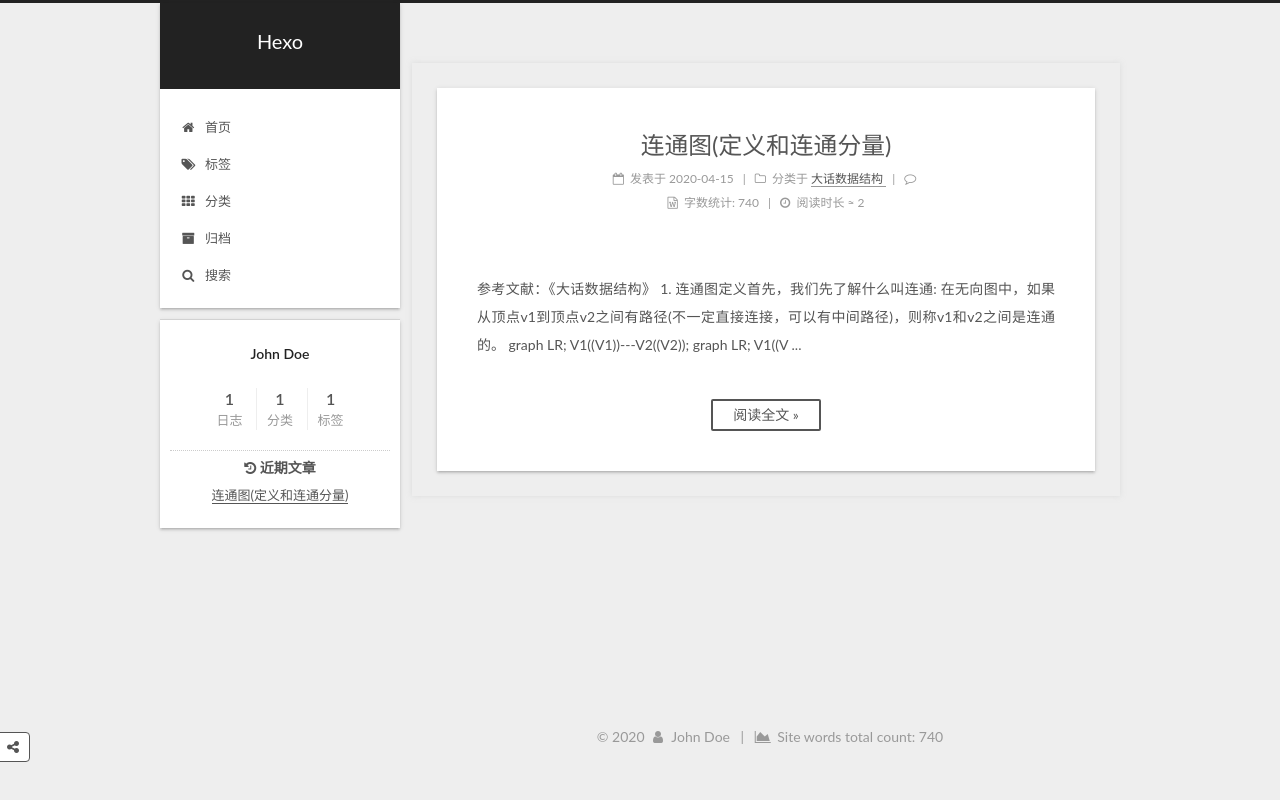
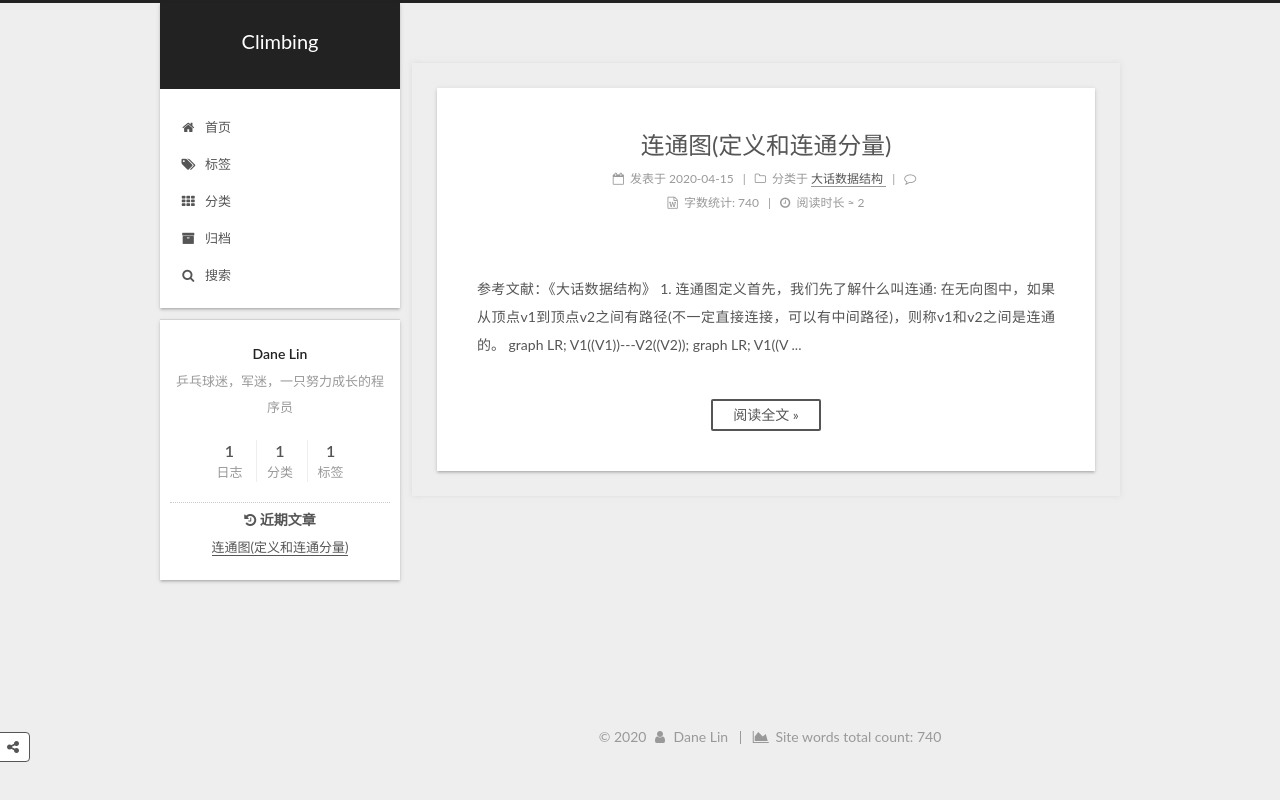
Before and after one commit to DaneLin/DaneLin.github.io, a plain HTML site: page index.html in a window 1280 px wide. Drawn offline with Linux system fonts and the light colour scheme.

Commit message:
Site updated: 2020-04-15 06:01:12

```diff
--- a/css/main.css
+++ b/css/main.css
@@ -1877,7 +1877,7 @@ pre .javascript .function {
   width: 4px;
   height: 4px;
   border-radius: 50%;
-  background: #8e188a;
+  background: #1b9dff;
 }
 .links-of-blogroll {
   font-size: 13px;
--- a/index.html
+++ b/index.html
@@ -77,11 +77,13 @@
 
 
 
+<meta name="description" content="乒乓球迷，军迷，一只努力成长的程序员">
 <meta property="og:type" content="website">
-<meta property="og:title" content="Hexo">
+<meta property="og:title" content="Climbing">
 <meta property="og:url" content="http://yoursite.com/index.html">
-<meta property="og:site_name" content="Hexo">
-<meta property="article:author" content="John Doe">
+<meta property="og:site_name" content="Climbing">
+<meta property="og:description" content="乒乓球迷，军迷，一只努力成长的程序员">
+<meta property="article:author" content="Dane Lin">
 <meta name="twitter:card" content="summary">
 
 
@@ -118,7 +120,7 @@
 
 
 
-  <title>Hexo</title>
+  <title>Climbing</title>
 
 
 
@@ -149,7 +151,7 @@
     <div class="custom-logo-site-title">
       <a href="/"  class="brand" rel="start">
         <span class="logo-line-before"><i></i></span>
-        <span class="site-title">Hexo</span>
+        <span class="site-title">Climbing</span>
         <span class="logo-line-after"><i></i></span>
       </a>
     </div>
@@ -283,13 +285,13 @@
     <link itemprop="mainEntityOfPage" href="http://yoursite.com/2020/04/15/%E8%BF%9E%E9%80%9A%E5%9B%BE-%E5%AE%9A%E4%B9%89%E5%92%8C%E8%BF%9E%E9%80%9A%E5%88%86%E9%87%8F/">
 
     <span hidden itemprop="author" itemscope itemtype="http://schema.org/Person">
-      <meta itemprop="name" content="John Doe">
+      <meta itemprop="name" content="Dane Lin">
       <meta itemprop="description" content="">
       <meta itemprop="image" content="/images/avatar.gif">
     </span>
 
     <span hidden itemprop="publisher" itemscope itemtype="http://schema.org/Organization">
-      <meta itemprop="name" content="Hexo">
+      <meta itemprop="name" content="Climbing">
     </span>
 
 
@@ -499,8 +501,8 @@ graph LR;
         <div class="site-overview">
           <div class="site-author motion-element" itemprop="author" itemscope itemtype="http://schema.org/Person">
 
-              <p class="site-author-name" itemprop="name">John Doe</p>
-              <p class="site-description motion-element" itemprop="description"></p>
+              <p class="site-author-name" itemprop="name">Dane Lin</p>
+              <p class="site-description motion-element" itemprop="description">乒乓球迷，军迷，一只努力成长的程序员</p>
           </div>
 
           <nav class="site-state motion-element">
@@ -592,7 +594,7 @@ graph LR;
   <span class="with-love">
     <i class="fa fa-user"></i>
   </span>
-  <span class="author" itemprop="copyrightHolder">John Doe</span>
+  <span class="author" itemprop="copyrightHolder">Dane Lin</span>
 
 
     <span class="post-meta-divider">|</span>
```
Also changed, not shown: 2020/04/15/连通图-定义和连通分量/index.html (+9 -9 lines), archives/2020/04/index.html (+10 -8 lines), archives/2020/index.html (+10 -8 lines), archives/index.html (+10 -8 lines), categories/index.html (+9 -7 lines), categories/大话数据结构/index.html (+10 -8 lines), tags/index.html (+9 -7 lines), tags/图/index.html (+10 -8 lines).
